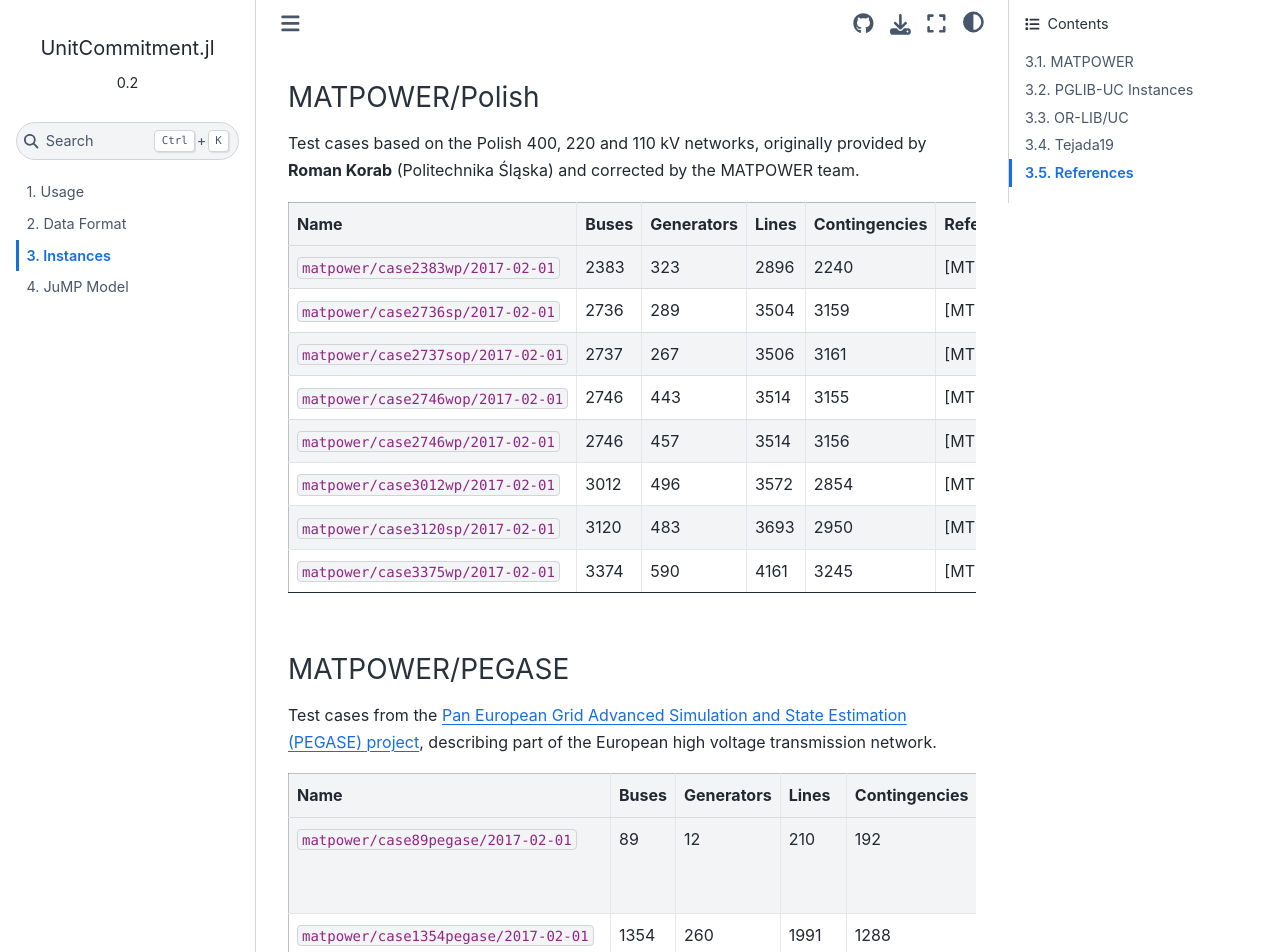
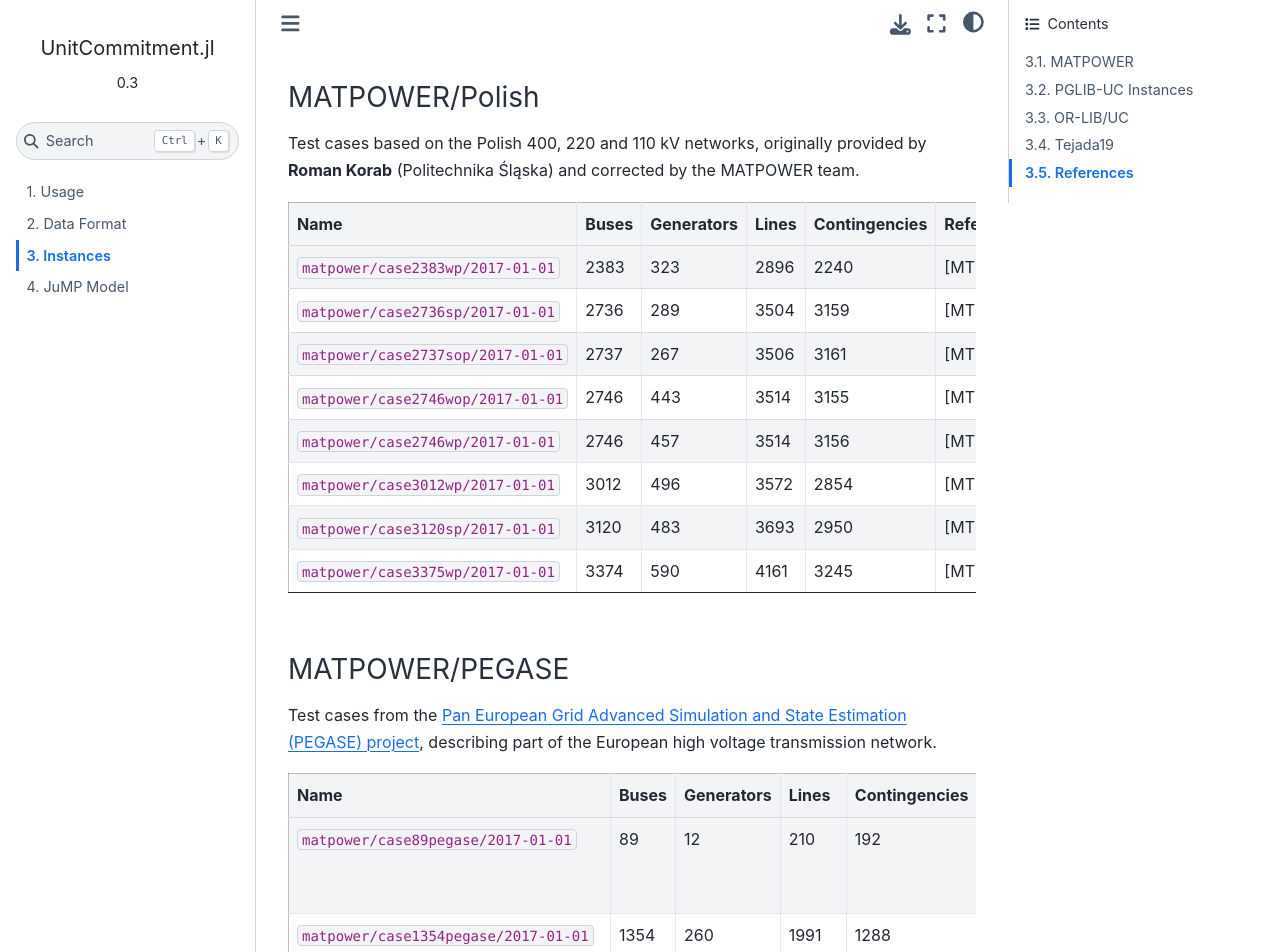
Before and after one commit to ANL-CEEESA/UnitCommitment.jl, a Sphinx documentation site: the page built from docs/instances.md, in a window 1280 px wide and 1400 px high, scrolled down 1765 px. Shown: the top 952 px of the window. Built offline with Sphinx 7.4.7 and the Sphinx Book theme 1.1.4, drawn with Linux system fonts in a browser that asks for light colours; some of the changed text lies outside the part shown.

Commit message:
Update docs

```diff
--- a/docs/conf.py
+++ b/docs/conf.py
@@ -1,7 +1,7 @@
 project = "UnitCommitment.jl"
-copyright = "2020-2021, UChicago Argonne, LLC"
+copyright = "2020-2022, UChicago Argonne, LLC"
 author = ""
-release = "0.2"
+release = "0.3"
 extensions = ["myst_parser"]
 templates_path = ["_templates"]
 exclude_patterns = ["_build", "Thumbs.db", ".DS_Store"]
@@ -10,7 +10,7 @@
 html_css_files = ["custom.css"]
 html_theme_options = {
     "repository_url": "https://github.com/ANL-CEEESA/UnitCommitment.jl/",
-    "use_repository_button": True,
+    "use_repository_button": False,
     "extra_navbar": "",
 }
 html_title = f"UnitCommitment.jl<br/><small>{release}</small>"
--- a/docs/instances.md
+++ b/docs/instances.md
@@ -33,7 +33,7 @@
 
 * **Contingencies** were set to include all N-1 transmission line contingencies that do not generate islands or isolated buses. More specifically, there is one contingency for each transmission line, as long as that transmission line is not a bridge in the network graph.
 
-For each MATPOWER test case, UC.jl provides two variations (`2017-02-01` and `2017-08-01`) corresponding respectively to a winter and to a summer test case.
+For each MATPOWER test case, UC.jl provides 364 variations (`2017-01-01` to `2017-12-30`) corresponding different days of the year.
 
 ### MATPOWER/UW-PSTCA
 
@@ -41,11 +41,11 @@
 
 | Name | Buses | Generators | Lines | Contingencies | References |
 |------|-------|------------|-------|---------------|--------|
-| `matpower/case14/2017-02-01` | 14 | 5 | 20 | 19 | [MTPWR, PSTCA]
-| `matpower/case30/2017-02-01` | 30 | 6 | 41 | 38 | [MTPWR, PSTCA]
-| `matpower/case57/2017-02-01` | 57 | 7 | 80 | 79 | [MTPWR, PSTCA]
-| `matpower/case118/2017-02-01` | 118 | 54 | 186 | 177 | [MTPWR, PSTCA]
-| `matpower/case300/2017-02-01` | 300 | 69 | 411 | 320 | [MTPWR, PSTCA]
+| `matpower/case14/2017-01-01` | 14 | 5 | 20 | 19 | [MTPWR, PSTCA]
+| `matpower/case30/2017-01-01` | 30 | 6 | 41 | 38 | [MTPWR, PSTCA]
+| `matpower/case57/2017-01-01` | 57 | 7 | 80 | 79 | [MTPWR, PSTCA]
+| `matpower/case118/2017-01-01` | 118 | 54 | 186 | 177 | [MTPWR, PSTCA]
+| `matpower/case300/2017-01-01` | 300 | 69 | 411 | 320 | [MTPWR, PSTCA]
 
 
 ### MATPOWER/Polish
@@ -54,14 +54,14 @@
 
 | Name | Buses | Generators | Lines | Contingencies | References |
 |------|-------|------------|-------|---------------|--------|
-| `matpower/case2383wp/2017-02-01` | 2383 | 323 | 2896 | 2240 | [MTPWR]
-| `matpower/case2736sp/2017-02-01` | 2736 | 289 | 3504 | 3159 | [MTPWR]
-| `matpower/case2737sop/2017-02-01` | 2737 | 267 | 3506 | 3161 | [MTPWR]
-| `matpower/case2746wop/2017-02-01` | 2746 | 443 | 3514 | 3155 | [MTPWR]
-| `matpower/case2746wp/2017-02-01` | 2746 | 457 | 3514 | 3156 | [MTPWR]
-| `matpower/case3012wp/2017-02-01` | 3012 | 496 | 3572 | 2854 | [MTPWR]
-| `matpower/case3120sp/2017-02-01` | 3120 | 483 | 3693 | 2950 | [MTPWR]
-| `matpower/case3375wp/2017-02-01` | 3374 | 590 | 4161 | 3245 | [MTPWR]
+| `matpower/case2383wp/2017-01-01` | 2383 | 323 | 2896 | 2240 | [MTPWR]
+| `matpower/case2736sp/2017-01-01` | 2736 | 289 | 3504 | 3159 | [MTPWR]
+| `matpower/case2737sop/2017-01-01` | 2737 | 267 | 3506 | 3161 | [MTPWR]
+| `matpower/case2746wop/2017-01-01` | 2746 | 443 | 3514 | 3155 | [MTPWR]
+| `matpower/case2746wp/2017-01-01` | 2746 | 457 | 3514 | 3156 | [MTPWR]
+| `matpower/case3012wp/2017-01-01` | 3012 | 496 | 3572 | 2854 | [MTPWR]
+| `matpower/case3120sp/2017-01-01` | 3120 | 483 | 3693 | 2950 | [MTPWR]
+| `matpower/case3375wp/2017-01-01` | 3374 | 590 | 4161 | 3245 | [MTPWR]
 
 ### MATPOWER/PEGASE
 
@@ -69,11 +69,11 @@
 
 | Name | Buses | Generators | Lines | Contingencies | References |
 |------|-------|------------|-------|---------------|--------|
-| `matpower/case89pegase/2017-02-01` | 89 | 12 | 210 | 192 | [JoFlMa16, FlPaCa13, MTPWR]
-| `matpower/case1354pegase/2017-02-01` | 1354 | 260 | 1991 | 1288 | [JoFlMa16, FlPaCa13, MTPWR]
-| `matpower/case2869pegase/2017-02-01` | 2869 | 510 | 4582 | 3579 | [JoFlMa16, FlPaCa13, MTPWR]
-| `matpower/case9241pegase/2017-02-01` | 9241 | 1445 | 16049 | 13932 | [JoFlMa16, FlPaCa13, MTPWR]
-| `matpower/case13659pegase/2017-02-01` | 13659 | 4092 | 20467 | 13932 | [JoFlMa16, FlPaCa13, MTPWR]
+| `matpower/case89pegase/2017-01-01` | 89 | 12 | 210 | 192 | [JoFlMa16, FlPaCa13, MTPWR]
+| `matpower/case1354pegase/2017-01-01` | 1354 | 260 | 1991 | 1288 | [JoFlMa16, FlPaCa13, MTPWR]
+| `matpower/case2869pegase/2017-01-01` | 2869 | 510 | 4582 | 3579 | [JoFlMa16, FlPaCa13, MTPWR]
+| `matpower/case9241pegase/2017-01-01` | 9241 | 1445 | 16049 | 13932 | [JoFlMa16, FlPaCa13, MTPWR]
+| `matpower/case13659pegase/2017-01-01` | 13659 | 4092 | 20467 | 13932 | [JoFlMa16, FlPaCa13, MTPWR]
 
 ### MATPOWER/RTE
 
@@ -81,14 +81,14 @@
 
 | Name | Buses | Generators | Lines | Contingencies | References |
 |------|-------|------------|-------|---------------|--------|
-| `matpower/case1888rte/2017-02-01` | 1888 | 296 | 2531 | 1484 | [MTPWR, JoFlMa16]
-| `matpower/case1951rte/2017-02-01` | 1951 | 390 | 2596 | 1497 | [MTPWR, JoFlMa16]
-| `matpower/case2848rte/2017-02-01` | 2848 | 544 | 3776 | 2242 | [MTPWR, JoFlMa16]
-| `matpower/case2868rte/2017-02-01` | 2868 | 596 | 3808 | 2260 | [MTPWR, JoFlMa16]
-| `matpower/case6468rte/2017-02-01` | 6468 | 1262 | 9000 | 6094 | [MTPWR, JoFlMa16]
-| `matpower/case6470rte/2017-02-01` | 6470 | 1306 | 9005 | 6085 | [MTPWR, JoFlMa16]
-| `matpower/case6495rte/2017-02-01` | 6495 | 1352 | 9019 | 6060 | [MTPWR, JoFlMa16]
-| `matpower/case6515rte/2017-02-01` | 6515 | 1368 | 9037 | 6063 | [MTPWR, JoFlMa16]
+| `matpower/case1888rte/2017-01-01` | 1888 | 296 | 2531 | 1484 | [MTPWR, JoFlMa16]
+| `matpower/case1951rte/2017-01-01` | 1951 | 390 | 2596 | 1497 | [MTPWR, JoFlMa16]
+| `matpower/case2848rte/2017-01-01` | 2848 | 544 | 3776 | 2242 | [MTPWR, JoFlMa16]
+| `matpower/case2868rte/2017-01-01` | 2868 | 596 | 3808 | 2260 | [MTPWR, JoFlMa16]
+| `matpower/case6468rte/2017-01-01` | 6468 | 1262 | 9000 | 6094 | [MTPWR, JoFlMa16]
+| `matpower/case6470rte/2017-01-01` | 6470 | 1306 | 9005 | 6085 | [MTPWR, JoFlMa16]
+| `matpower/case6495rte/2017-01-01` | 6495 | 1352 | 9019 | 6060 | [MTPWR, JoFlMa16]
+| `matpower/case6515rte/2017-01-01` | 6515 | 1368 | 9037 | 6063 | [MTPWR, JoFlMa16]
 
 
 PGLIB-UC Instances
--- /dev/null
+++ b/docs/requirements.txt
@@ -0,0 +1,4 @@
+Sphinx==3.5.4
+sphinx-book-theme==0.1.0
+myst-parser==0.14.0
+Jinja2==3.0.2
```
Also changed, not shown: other parts of docs/instances.md (+1 -1 lines), docs/format.md (+1 -1 lines), docs/index.md (+2 -1 lines), docs/usage.md (+2 -2 lines), 1 other file.
